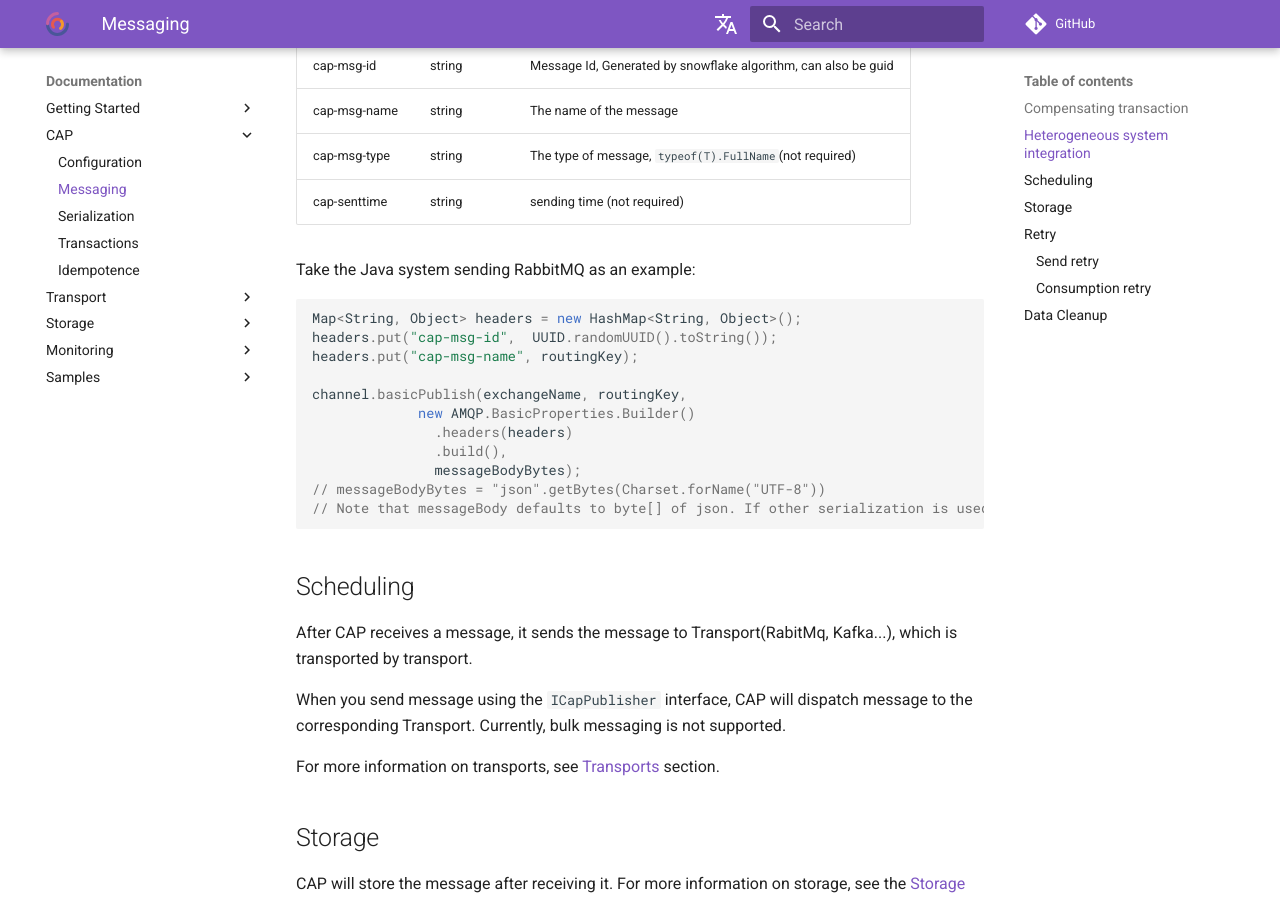
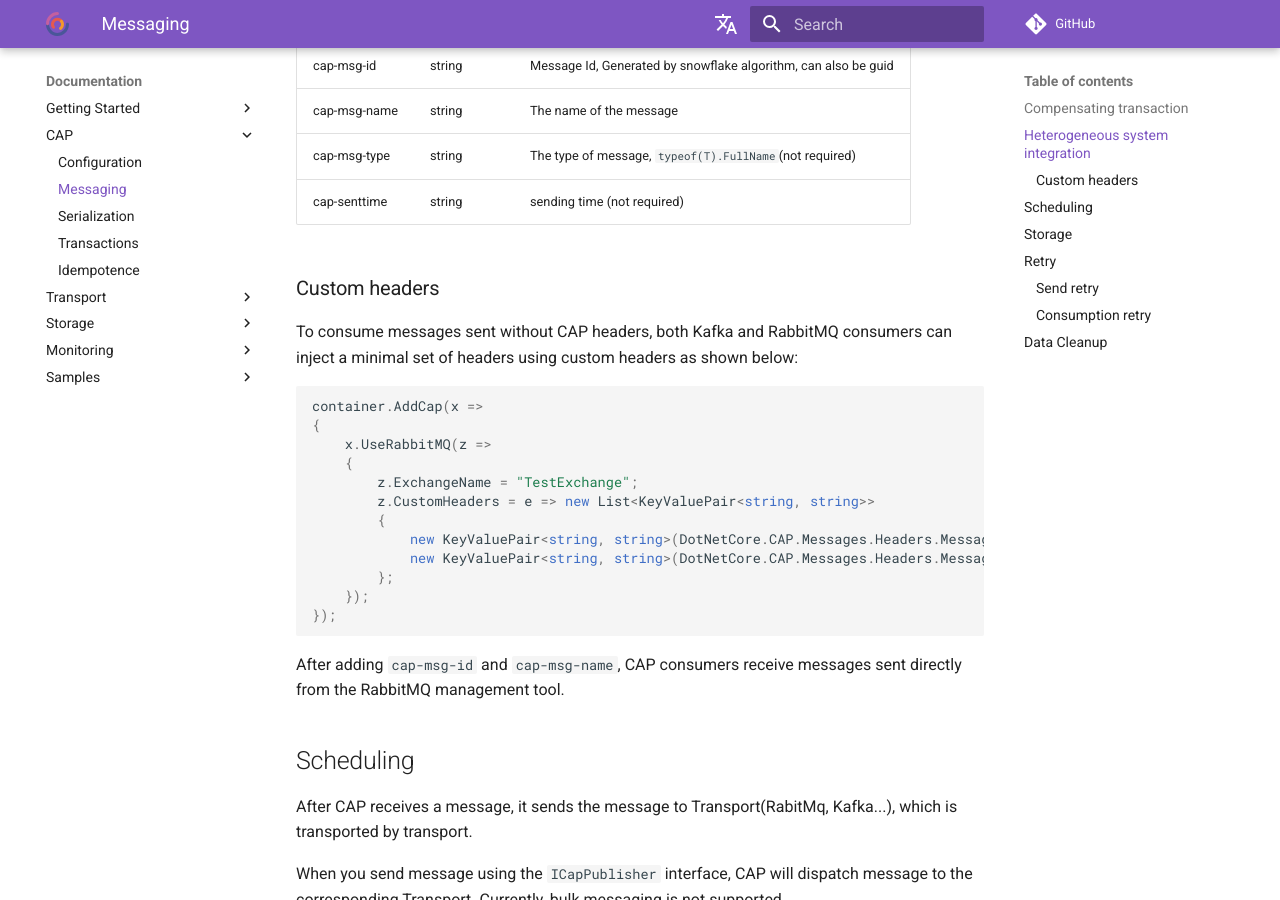
Before and after one commit to dotnetcore/CAP, an MkDocs documentation site: the page built from docs/content/user-guide/en/cap/messaging.md, in a window 1280 px wide and 900 px high, scrolled down 1887 px. Built offline with MkDocs 1.6.1 and Material for MkDocs 9.7.7, drawn with Linux system fonts in a browser that asks for light colours; comment, search, counter and statistics services are not loaded.

Commit message:
Documents custom headers. (#830)
Co-authored-by: Dave Smith <dave.smith@ventivtech.com>

````diff
--- a/docs/content/user-guide/en/cap/messaging.md
+++ b/docs/content/user-guide/en/cap/messaging.md
@@ -70,23 +70,25 @@ cap-msg-name | string | The name of the message
 cap-msg-type | string | The type of message, `typeof(T).FullName`(not required)
 cap-senttime | string | sending time (not required)
 
-Take the Java system sending RabbitMQ as an example:
+### Custom headers
+To consume messages sent without CAP headers, both Kafka and RabbitMQ consumers can inject a minimal set of headers using custom headers as shown below:
+```C#
+container.AddCap(x =>
+{
+    x.UseRabbitMQ(z =>
+    {
+        z.ExchangeName = "TestExchange";
+        z.CustomHeaders = e => new List<KeyValuePair<string, string>>
+        {
+            new KeyValuePair<string, string>(DotNetCore.CAP.Messages.Headers.MessageId, SnowflakeId.Default().NextId().ToString()),
+            new KeyValuePair<string, string>(DotNetCore.CAP.Messages.Headers.MessageName, e.RoutingKey)
+        };
+    });
+});
+```
 
-```java
+After adding `cap-msg-id` and `cap-msg-name`, CAP consumers receive messages sent directly from the RabbitMQ management tool.
 
-Map<String, Object> headers = new HashMap<String, Object>();
-headers.put("cap-msg-id",  UUID.randomUUID().toString());
-headers.put("cap-msg-name", routingKey);
-
-channel.basicPublish(exchangeName, routingKey,
-             new AMQP.BasicProperties.Builder()
-               .headers(headers)
-               .build(),
-               messageBodyBytes);
-// messageBodyBytes = "json".getBytes(Charset.forName("UTF-8"))
-// Note that messageBody defaults to byte[] of json. If other serialization is used, the deserializer needs to be customized on the CAP side
-
-```
 ## Scheduling
 
 After CAP receives a message, it sends the message to Transport(RabitMq, Kafka...), which is transported by transport.
````
